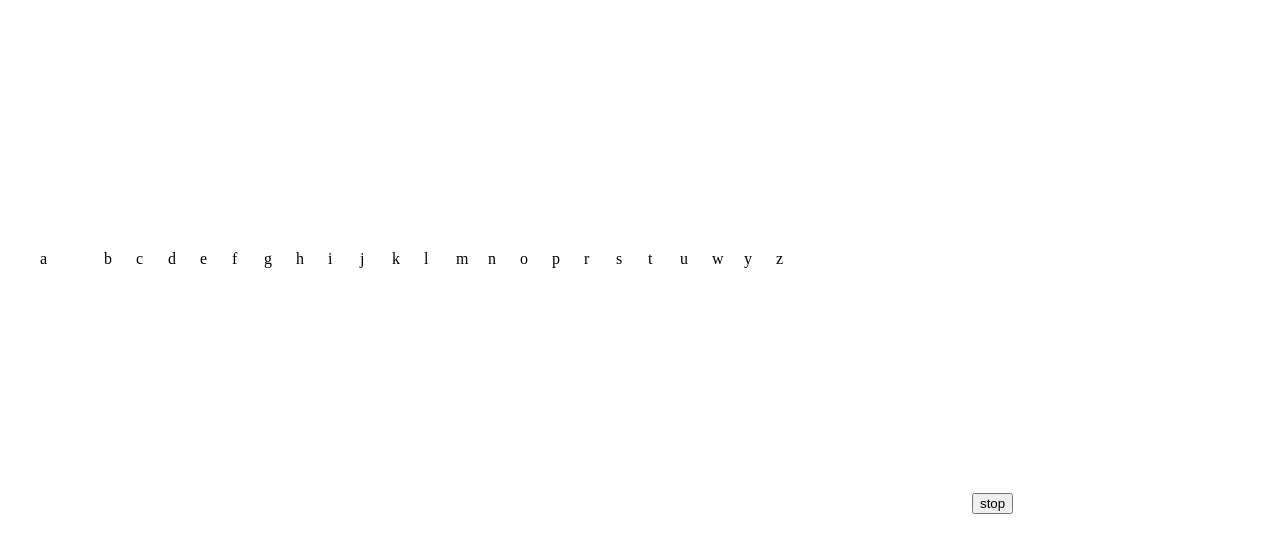
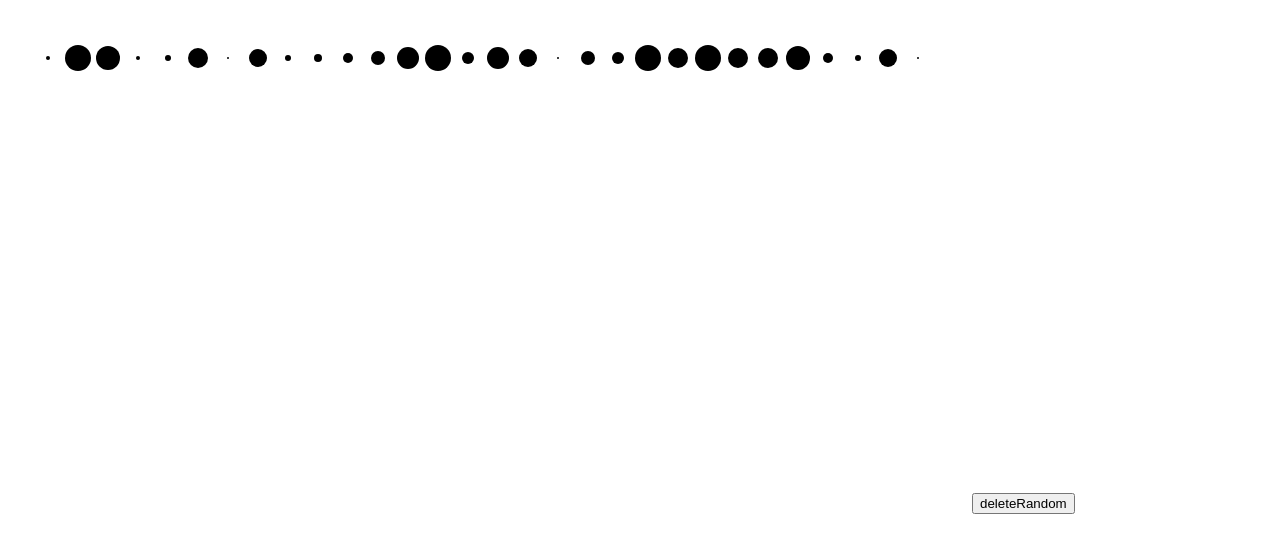
Before and after one commit to mStybowski/d3-circles, a plain HTML site: page index.html in a window 1280 px wide. Drawn offline with Linux system fonts and the light colour scheme.

Commit message:
circles, 3 phases

```diff
--- a/index.html
+++ b/index.html
@@ -9,7 +9,7 @@
 </head>
 <body>
     <svg width="960" height="500"></svg>
-<button onClick='stop()'>stop</button>
+<button onClick='removeRandom()'>deleteRandom</button>
     <script src="script.js"></script>
 </body>
 </html>
--- a/script.js
+++ b/script.js
@@ -1,60 +1,45 @@
-var alphabet = "abcdefghijklmnoprstuwyz".split('');
-
-var svg = d3.select("svg"),
-    width = +svg.attr("width"),
-    height = +svg.attr("height"),
-    g = svg.append("g").attr("transform", "translate(32," + (height / 2) + ")");
-
-function update(_data) {
-  const data = ['a', ..._data];
-  var t = d3.transition()
-      .duration(750);
-// console.log(data)
-  // JOIN new data with old elements.
-  var text = g.selectAll("text")
-    .data(data, function(d) {console.log(this); return d});
-
-
-  console.log(text)
-
-  // EXIT old elements not present in new data.
-  text.exit()
-      .attr("class", "exit")
-    .transition(t)
-      .attr("y", 60)
-      .style("fill-opacity", 1e-6)
-      .remove();
-
-  // UPDATE old elements present in new data.
-  text.attr("class", "update")
-      .attr("y", 0)
-      .style("fill-opacity", 1)
-    .transition(t)
-      .attr("x", function(d, i) { return i * 32; });
-
-
-  // ENTER new elements present in new data.
-  text.enter().append("text")
-      .attr("class", "enter")
-      .attr("dy", ".35em")
-      .attr("y", -60)
-      .attr("x", function(d, i) { return i * 32; })
-      .style("fill-opacity", 1e-6)
-      .text(function(d) { return d; })
-    .transition(t)
-      .attr("y", 0)
-      .style("fill-opacity", 1);
+const svgCanvas = d3.select("svg").append("g");
+function getRandomInt(min, max) {
+  min = Math.ceil(min);
+  max = Math.floor(max);
+  return Math.floor(Math.random() * (max - min)) + min;
 }
 
-// The initial display.
-update(alphabet);
+const update = (data) => {
 
-// Grab a random sample of letters from the alphabet, in alphabetical order.
-const myi = setInterval(function() {
-  update(d3.shuffle(alphabet)
-      .slice(0, Math.floor(Math.random() * 24)+1))
-}, 8500);
+let datedGroup = svgCanvas.selectAll("circle").data(data);
 
-function stop(){
-  clearInterval(myi)
+datedGroup
+  .enter()
+  .append("circle")
+  .attr("r", 0)
+  .attr("cx", (d, i) => i * 30+40)
+  .attr("cy", 0);
+
+datedGroup
+  .transition()
+  .duration(300)
+  .attr("r", (d) => d)
+  .attr("cx", (d, i) => i * 30 + 40)
+  .attr("cy", 50);
+
+datedGroup.exit().transition().duration(300).attr('r', 0)
+
 }
+
+const getNewData = (function(){
+  let data = new Array(30).fill().map(() => getRandomInt(1,15));
+  update(data);
+  return () => {
+    const indexToRemove =  getRandomInt(0, data.length);
+    console.log('Index to remove: ' + indexToRemove);
+      data.splice(indexToRemove, 1);
+      return data;
+  }
+})();
+
+const removeRandom = () => {
+
+  update(getNewData())
+
+}
```
